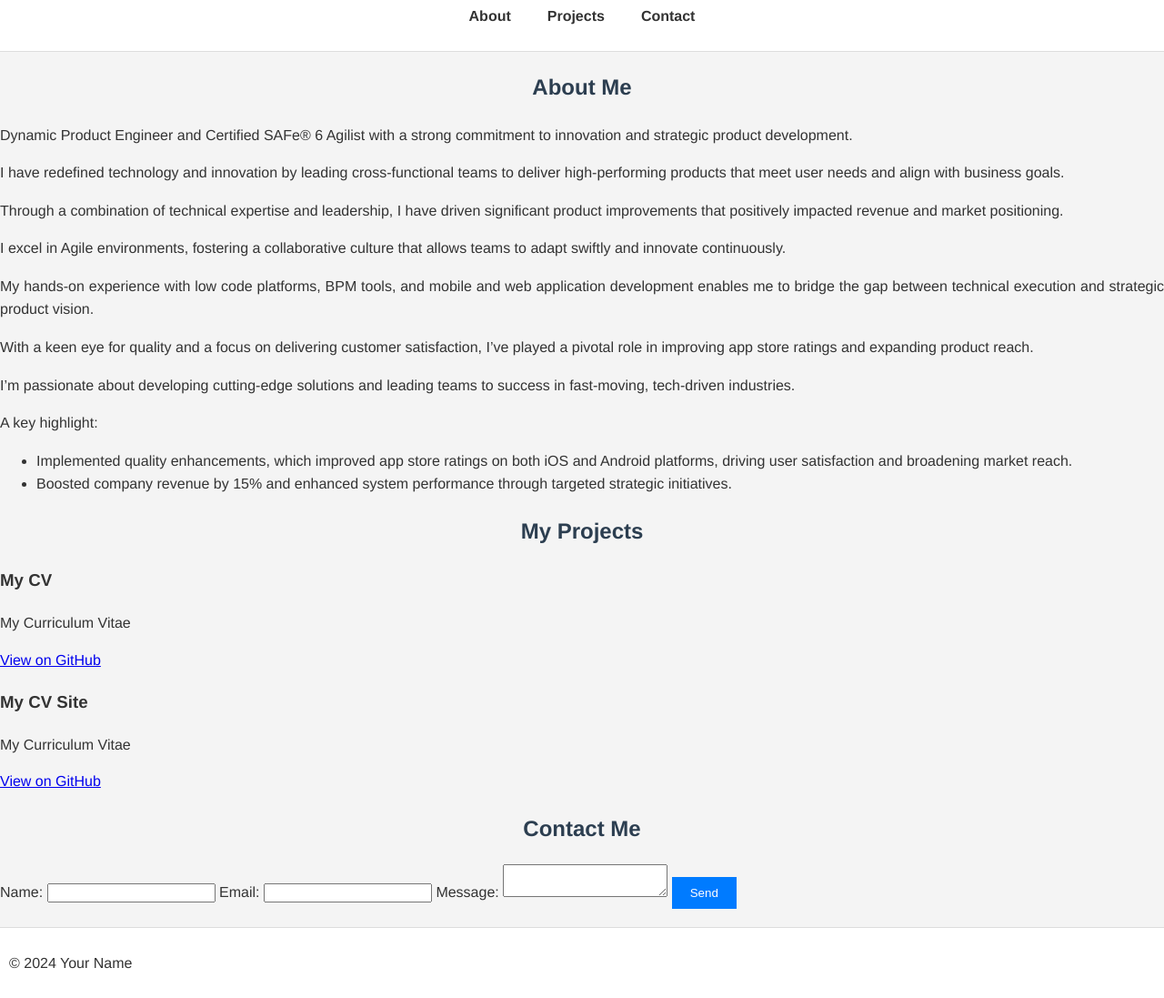
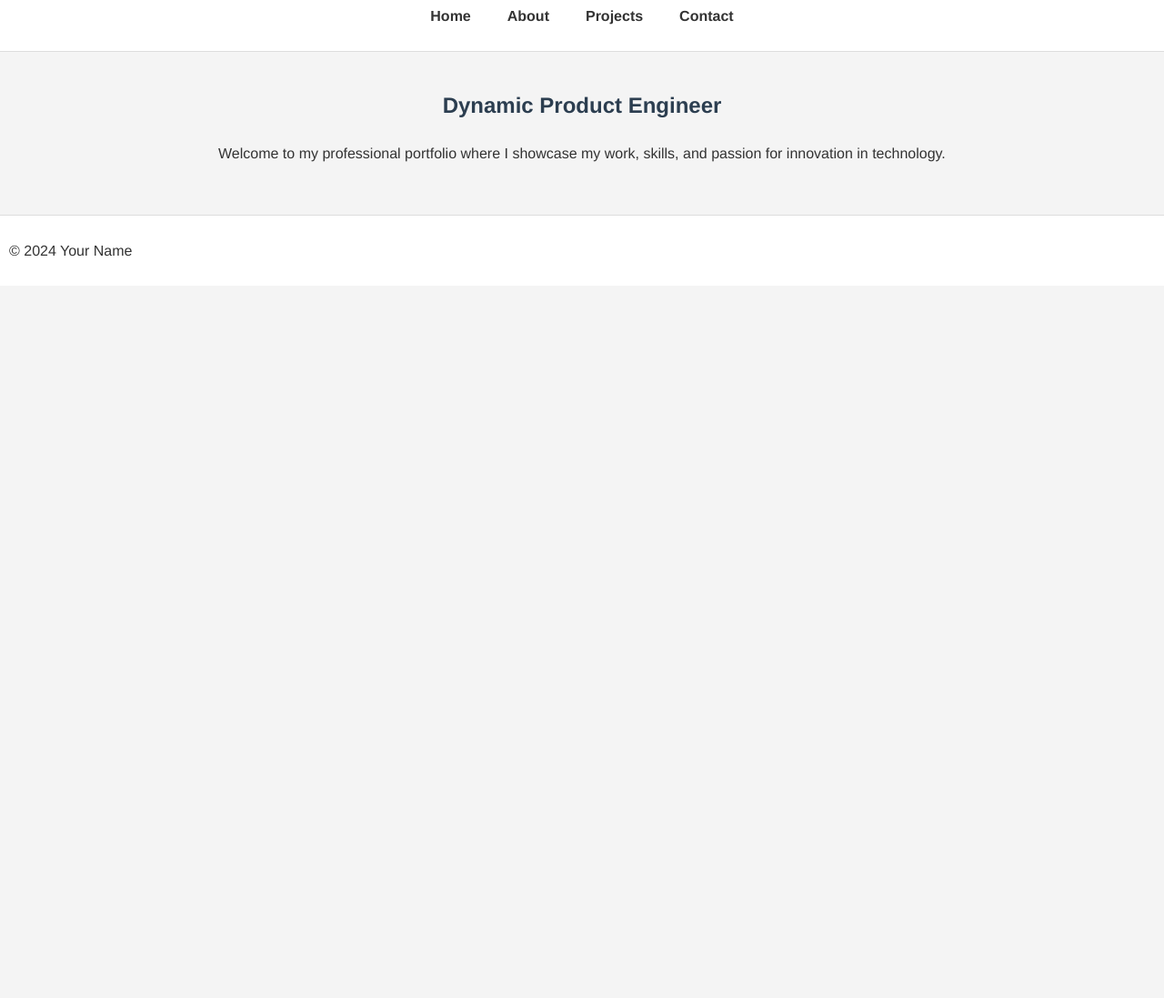
Before and after one commit to kibomac/my-portfolio, a plain HTML site: page index.html in a window 1280 px wide. Shown: the part 98-1195 px from the top of the page at 91% size. After the commit the page ends 800 px from the top, so only its background shows below. Drawn offline with Linux system fonts and the light colour scheme.

Commit message:
Updated about and home pages

```diff
--- a/index.html
+++ b/index.html
@@ -3,82 +3,31 @@
 <head>
     <meta charset="UTF-8">
     <meta name="viewport" content="width=device-width, initial-scale=1.0">
-    <title>My Portfolio</title>
+    <title>Home - My Portfolio</title>
     <link rel="stylesheet" href="styles.css">
 </head>
 <body>
+
 <header>
     <h1>Welcome to My Portfolio</h1>
     <nav>
         <ul>
-                <li><a href="#about">About</a></li>
-                <li><a href="#projects">Projects</a></li>
-                <li><a href="#contact">Contact</a></li>
+            <li><a href="index.html">Home</a></li>
+            <li><a href="about.html">About</a></li>
+            <li><a href="projects.html">Projects</a></li>
+            <li><a href="contact.html">Contact</a></li>
         </ul>
     </nav>
 </header>
 
-    <section id="about">
-        <h2>About Me</h2>
-        <p>Dynamic Product Engineer and Certified SAFe® 6 Agilist with a strong commitment to innovation and strategic product development.</p>
-
-        <p>I have redefined technology and innovation by leading cross-functional teams to deliver high-performing products that meet user needs and align with business goals.</p>
-
-        <p>Through a combination of technical expertise and leadership, I have driven significant product improvements that positively impacted revenue and market positioning.</p>
-
-        <p>I excel in Agile environments, fostering a collaborative culture that allows teams to adapt swiftly and innovate continuously.</p>
-
-        <p>My hands-on experience with low code platforms, BPM tools, and mobile and web application development enables me to bridge the gap between technical execution and strategic product vision.</p>
-
-        <p>With a keen eye for quality and a focus on delivering customer satisfaction, I’ve played a pivotal role in improving app store ratings and expanding product reach.</p>
-
-        <p>I’m passionate about developing cutting-edge solutions and leading teams to success in fast-moving, tech-driven industries.</p>
-
-        <p>A key highlight:</p>
-        <ul>
-            <li>Implemented quality enhancements, which improved app store ratings on both iOS and Android platforms, driving user satisfaction and broadening market reach.</li>
-            <li>Boosted company revenue by 15% and enhanced system performance through targeted strategic initiatives.</li>
-        </ul>
-
-    </section>
-
-    <section id="projects">
-        <h2>My Projects</h2>
-        <div class="project-list">
-            <!-- Project items will go here -->
-            <div class="project-item">
-                <h3>My CV</h3>
-                <p>My Curriculum Vitae</p>
-                <a href="https://kibomac.github.io/" target="_blank">View on GitHub</a>
+<div class="container">
+    <h2>Dynamic Product Engineer</h2>
+    <p>Welcome to my professional portfolio where I showcase my work, skills, and passion for innovation in technology.</p>
 </div>
-            <div class="project-item">
-                <h3>My CV Site</h3>
-                <p>My Curriculum Vitae</p>
-                <a href="https://calvinkiboma.co.uk/" target="_blank">View on GitHub</a>
-            </div>
-        </div>
-    </section>
-
-    <section id="contact">
-        <h2>Contact Me</h2>
-        <form id="contact-form">
-            <label for="name">Name:</label>
-            <input type="text" id="name" name="name" required>
-
-            <label for="email">Email:</label>
-            <input type="email" id="email" name="email" required>
-
-            <label for="message">Message:</label>
-            <textarea id="message" name="message" required></textarea>
-
-            <button type="submit">Send</button>
-        </form>
-    </section>
 
 <footer>
     <p>&copy; 2024 Your Name</p>
 </footer>
 
-    <script src="script.js"></script>
 </body>
 </html>
```
Also changed, not shown: about.html (+34 -0 lines). Lines whose indentation alone changed are shown as unchanged.
